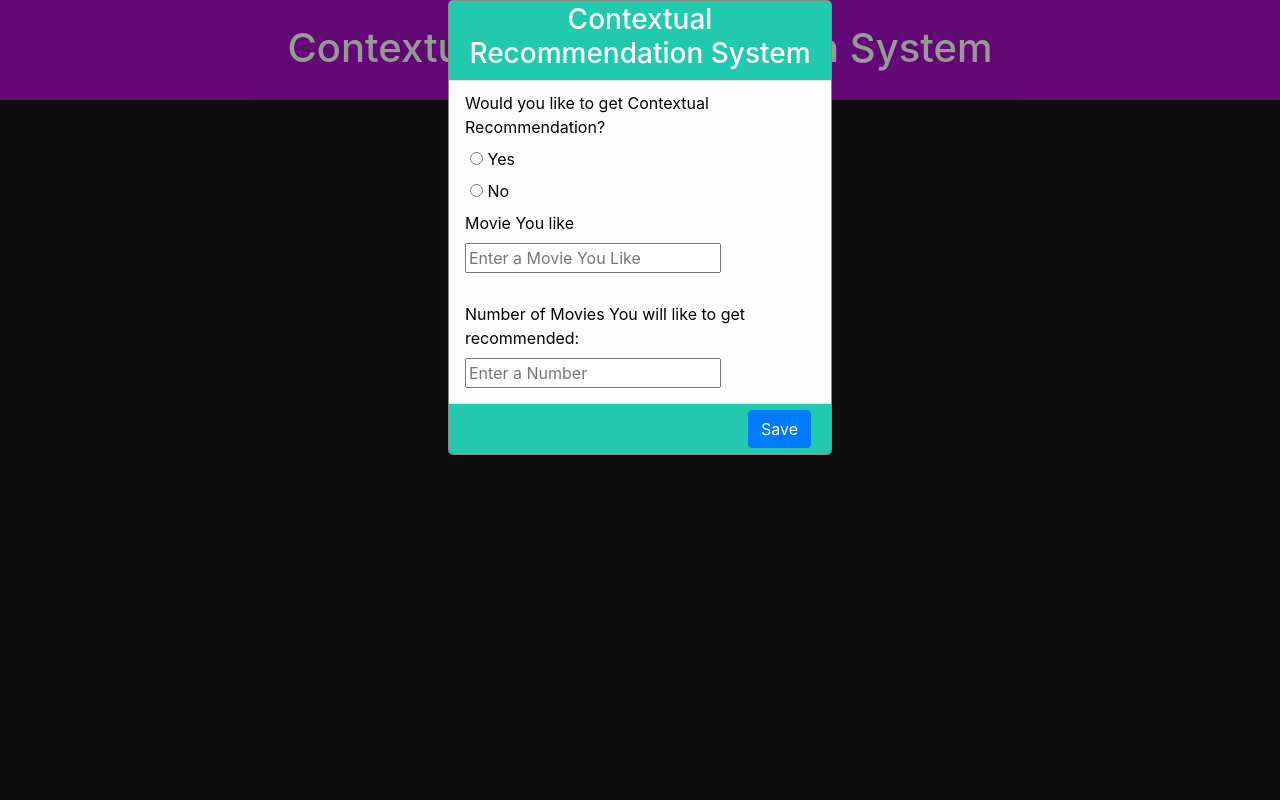
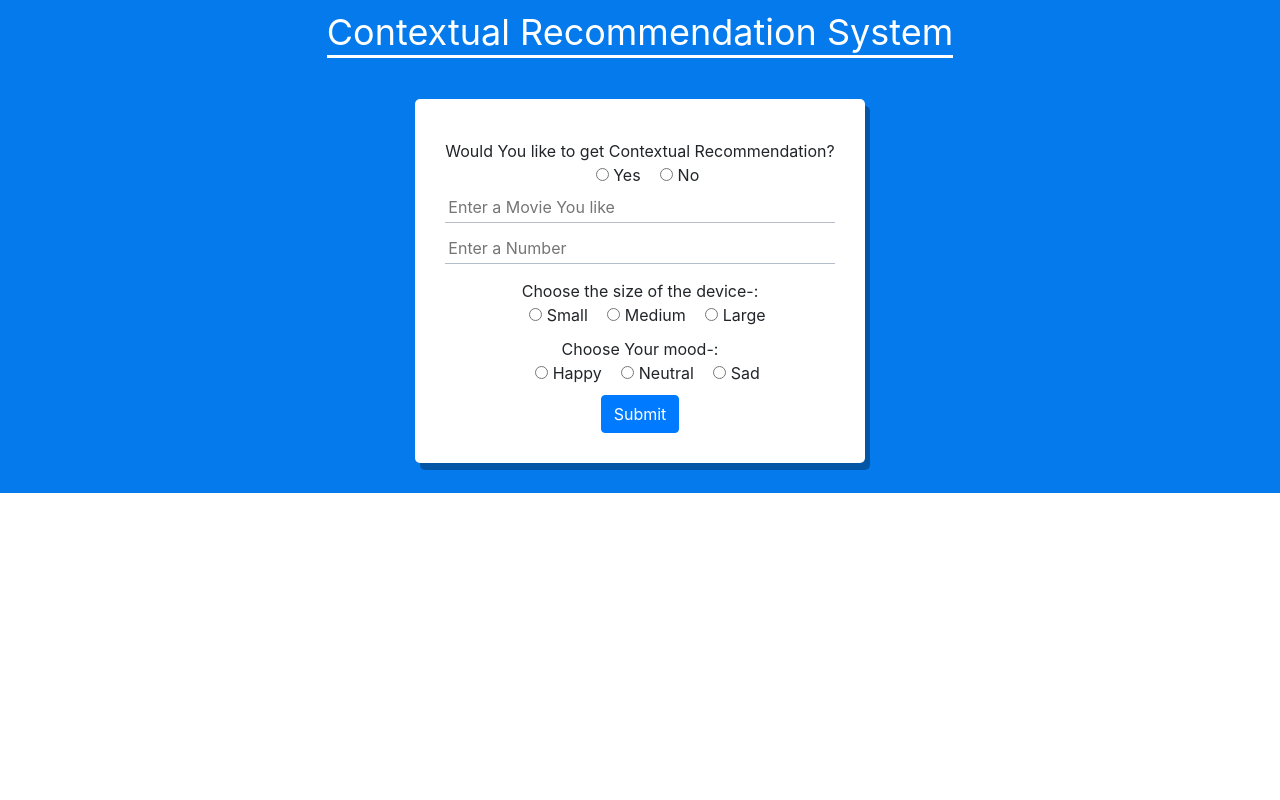
Before and after one commit to yadavgaurav251/Context-Aware-Recommender, a Django app: page /index/ in a window 1280 px wide. Run offline with Django 3.2, Linux system fonts and the light colour scheme.

Commit message:
Changes made in Form

```diff
--- a/UI/rec/templates/rec/index.html
+++ b/UI/rec/templates/rec/index.html
@@ -22,6 +22,9 @@
                 rec_div = document.createElement('div');
                 rec_div.setAttribute("style","display:inline-block;width:18rem;margin:10px;")
                 rec_div.setAttribute("class", "image-responsive")
+
+                a = document.createElement('a');
+                a.setAttribute('href', '' + mov[0]);
 
                 img = document.createElement('img')
                 img.setAttribute('src', image_url)
@@ -53,110 +56,89 @@
                 rec_div.appendChild(img)
                 rec_div.appendChild(title)
 
-                recs.appendChild(rec_div);
+                a.appendChild(rec_div)
 
-
-
-
+                recs.appendChild(a);
             })
         }
-
     </script>
     <style>
         body
         {
-            background-color:rgb(25,25,25);
-            color:rgba(200,200,200);
+            top : 0 ;
+            left : 0 ;
         }
+        .header
+        {
+            background-color:#047aed;
+            color:white;
+            text-align: center;
+            font-size: 2.25rem;
+            padding-top:5px;
+            padding-bottom:10px;
+            height:fit-content;
+        }
+        #title
+        {
+            padding-bottom:1px;
+            border-bottom: 3px solid white;
+        }
+
+
+        .form-container
+        {
+            background-color:#047aed;
+            height:fit-content;
+            text-align:center;
+            padding:30px;
+        }
+        .form-card
+        {
+            background-color: white;
+            width:fit-content;
+            height:fit-content;
+            margin:auto;
+            box-shadow:5px 7px rgba(0,0,0,0.3);
+            padding:30px;
+            border-radius: 5px;
+            z-index:100;
+        }
+
+        input[type="text"], input[type="number"]
+        {
+            border:0;
+            border-bottom:1px solid #b4becb;
+            width:100%;
+            padding:3px;
+            font-size:16px;
+            margin-top:5px;
+            margin-bottom: 5px;
+        }
+
+        input:focus
+        {
+            outline:none;
+        }
+
+        .label
+        {
+            margin-top:10px;
+            margin-bottom:0;
+        }
+        .radio-label
+        {
+            margin-left:15px;
+        }
+        .btn:hover
+        {
+            transform : scale(0.98);
+        }
+
+
+
         .image-container
         {
             margin-bottom : 10px;
-        }
-        .header
-        {
-            text-align: center;
-            padding-top:auto;
-            padding-bottom:auto;
-            color:#fefefe;
-            top:0;
-            left:0;
-            width:100%;
-            height:100px;
-            background-color: rgb(164, 14, 194);
-        }
-        .close
-        {
-            color:#aaa;
-            float:right;
-            font-size:28px;
-            font-weight:bold;
-        }
-        .close:hover,
-        .close:focus{
-            color:black;
-            cursor:pointer;
-            text-decoration:none;
-        }
-        .modal-header
-        {
-            color:black;
-            padding:2px 16px;
-            background-color:rgb(33, 202, 174);
-            color:white;
-        }
-        .modal-body
-        {
-            color:black;
-            padding:10px 16px;
-            background-color: #fefefe;
-        }
-        .modal-footer
-        {
-            color:black;
-            left:0px;
-            padding:2px 16px;
-            background-color:rgb(33, 202, 174);
-            color:white;
-        }
-        #myModal
-        {
-            z-index:1;
-            position:fixed;
-            left:0;
-            top:0;
-            width:100%;
-            height:100%;
-            overflow:auto;
-            background-color:rgba(0,0,0);
-            background-color:rgba(0,0,0,0.4);
-            animation-name: animatetop;
-            animation-duration: 0.4s;
-
-        }
-        .modal-content
-        {
-            margin:auto;
-            border:1px solid #888;
-            width:30%;
-        }
-        @keyframes animatetop
-        {
-            from {top:-300px; opacity:0}
-            to {top:middle; opacity:1}
-        }
-        #yes_context
-        {
-            margin-left:5px;
-        }
-        #no_context
-        {
-            margin-left:5px;
-            margin-bottom: 10px;
-        }
-        #myModal
-        {
-
-            display: {{ display }} ;
         }
         #recommendation
         {
@@ -174,51 +156,45 @@
     </style>
     </head>
 <body>
+    <div class="header">
+        <span id="title">Contextual Recommendation System</span>
+    </div>
 
-    <div id="myModal">
-        <div class="modal-content">
-            <div class="modal-header">
-                <h3 style="text-align:center;">Contextual Recommendation System</h3>
-            </div>
-            <div class="modal-body">
-                <form action="submit/" class="form-container" method="POST">{% csrf_token %}
-                    <label>Would you like to get Contextual Recommendation?</label><br>
-                    <input type = "radio" id='yes_context' name="choice" value="Yes" required>
-                    <label for="yes_context">Yes</label><br>
-                    <input type="radio" id="no_context" name="choice" value="No">
-                    <label for="no_context">No</label>
+    <div class ="form-container">
+        <div class="form-card">
+            <form action="" method="POST" class="form">{% csrf_token %}
+                <fieldset name="choice">
+                    <label class="label">Would You like to get Contextual Recommendation?</label>
+                    <br>
+                    <input class="radio-label" type="radio" name="choice" value="Yes" required> Yes
+                    <input class="radio-label" type="radio" name="choice" value="No" required> No
+                </fieldset>
+                <input type="text" name="movie" required placeholder="Enter a Movie You like">
+                <br>
+                <input type="number" name="num_of_movie" required placeholder="Enter a Number">
 
-                    <div class="accordingly">
-                        <label for="movie">Movie You like</label><br>
-                        <input style="margin-bottom:5px; margin-top:0px;" type="text" placeholder="Enter a Movie You Like" name="movie" required>
-                        <br>
-                        <br>
-                        <label for="num_of_movies">Number of Movies You will like to get recommended:</label>
-                        <br>
-                        <input style="margin-bottom:5px; margin-top:0px;" type="number" placeholder="Enter a Number" name="num_movie" required>
-                    </div>
-            </div>
-            <div class="modal-footer">
-                <input class="btn btn-primary" type="Submit" value="Save">
-            </div>
-        </form>
+                <fieldset name="device-size" class="contextual">
+                    <label class="label">Choose the size of the device-:</label><br>
+                    <input class="radio-label" type="radio" name="device-size" value="small" required> Small
+                    <input class="radio-label" type="radio" name="device-size" value="medium"> Medium
+                    <input class="radio-label" type="radio" name="device-size" value="large"> Large
+                </fieldset>
+                <fieldset name="mood" class="contextual">
+                    <label class="label">Choose Your mood-:</label><br>
+                    <input class="radio-label" type="radio" name="mood" value="happy" required> Happy
+                    <input class="radio-label" type="radio" name="mood" value="neutral" neutral> Neutral
+                    <input class="radio-label" type="radio" name="mood" value="sad"> Sad
+                </fieldset>
+                <input style="margin-top:10px;" type="submit" value="Submit" class="btn-btn btn btn-primary">
+            </form>
         </div>
     </div>
-    <div class="header">
-        <BR>
-        <h1>Contextual Recommendation System</h1>
-
-    </div>
     <div id="recommendation" class="fluid-container img-responsive">
-        <h2>{{ choice }}</h2>
-        <h2>{{ movie }}</h2>
-        <h2>{{ number }}</h2>
         {% if movies_id %}
             {% for mov in movies_id %}
                 <script>add_movie({{ mov }});</script>
             {% endfor %}
         {% endif %}
     </div>
-
     </body>
 </html>
--- a/UI/rec/urls.py
+++ b/UI/rec/urls.py
@@ -3,7 +3,5 @@ from .import views
 
 urlpatterns = [
     path('', views.index, name = 'index'),
-    path('submit/', views.submit, name='submit'),
-
-
+    path('<int:id>', views.movie, name='movie')
 ]
--- a/UI/rec/views.py
+++ b/UI/rec/views.py
@@ -2,14 +2,17 @@ from django.shortcuts import render
 from django.http import HttpResponse
 
 def index(request):
-
-    return render(request,'rec/index.html',{'display':'block', 'yes':False, 'no':False, 'movie':"Hello", 'number':0, 'display_rec': 'none'})
-
-
-def submit(request):
     if request.method=='POST':
         choice = request.POST['choice']
         movie = request.POST['movie']
-        number = request.POST['num_movie']
+        number = request.POST['num_of_movie']
+        device = request.POST['device-size']
+        mood = request.POST['mood']
         movies_id = [[862, 96], [8884, 95], [284, 93], [1907, 98], [1285, 95], [867, 87], [337, 95], [10527, 67], [1998, 78], [580, 95],  [10527, 95], [874, 95]]
-    return render(request,'rec/index.html', {'display':'none', 'choice':choice, 'movie':movie, 'number':number, 'display_rec': 'inline-block','movies_id':movies_id})
+        return render(request,'rec/index.html', {'display_rec': 'inline-block','movies_id':movies_id})
+
+    return render(request,'rec/index.html',{'yes':False, 'no':False, 'movie':"Hello", 'number':0, 'display_rec': 'none'})
+
+
+def movie(request, id):
+    return render(request,'rec/movie.html', {'id':id})
```
Also changed, not shown: UI/rec/templates/rec/movie.html (added, +151 -0 lines).
